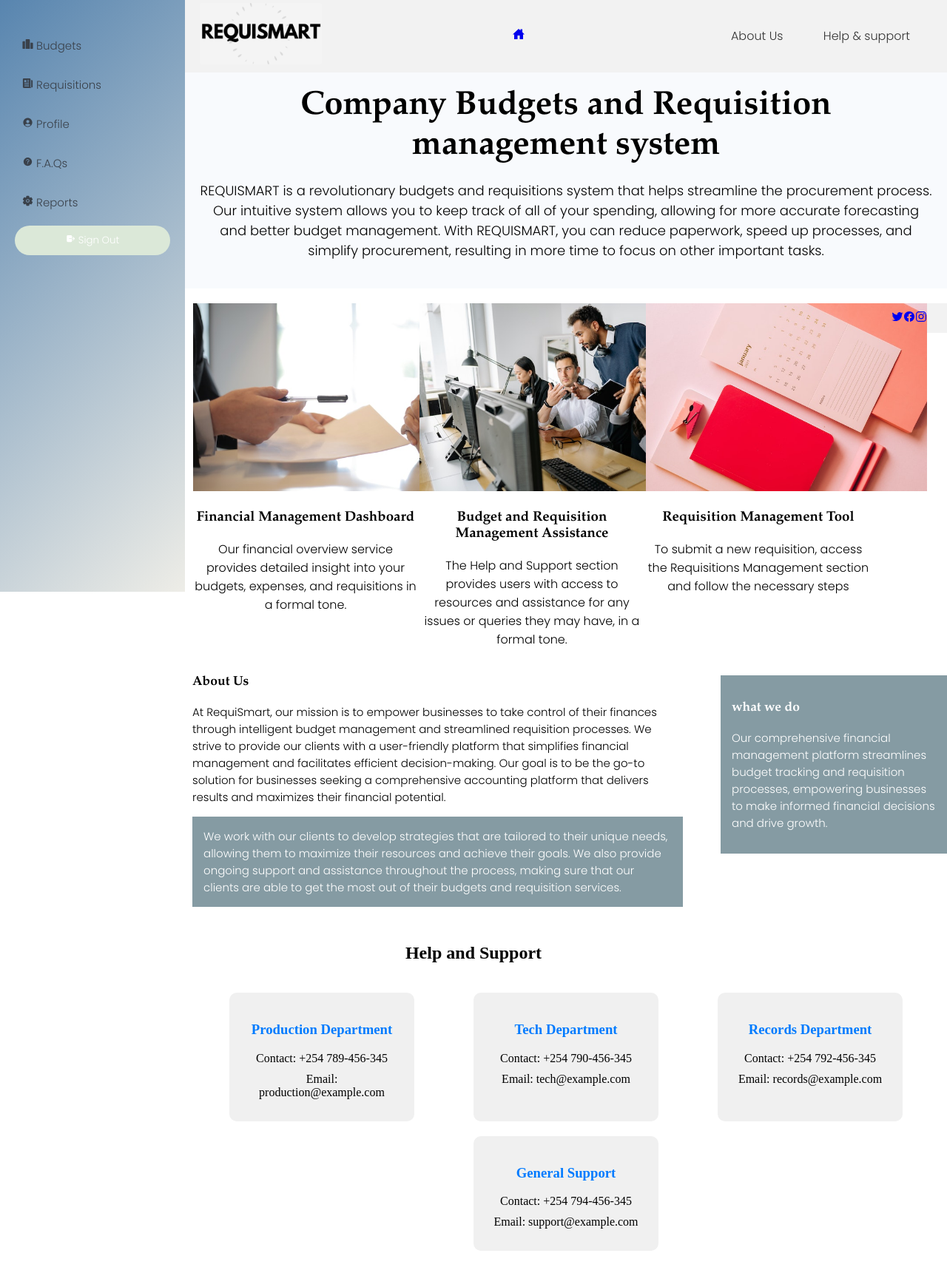
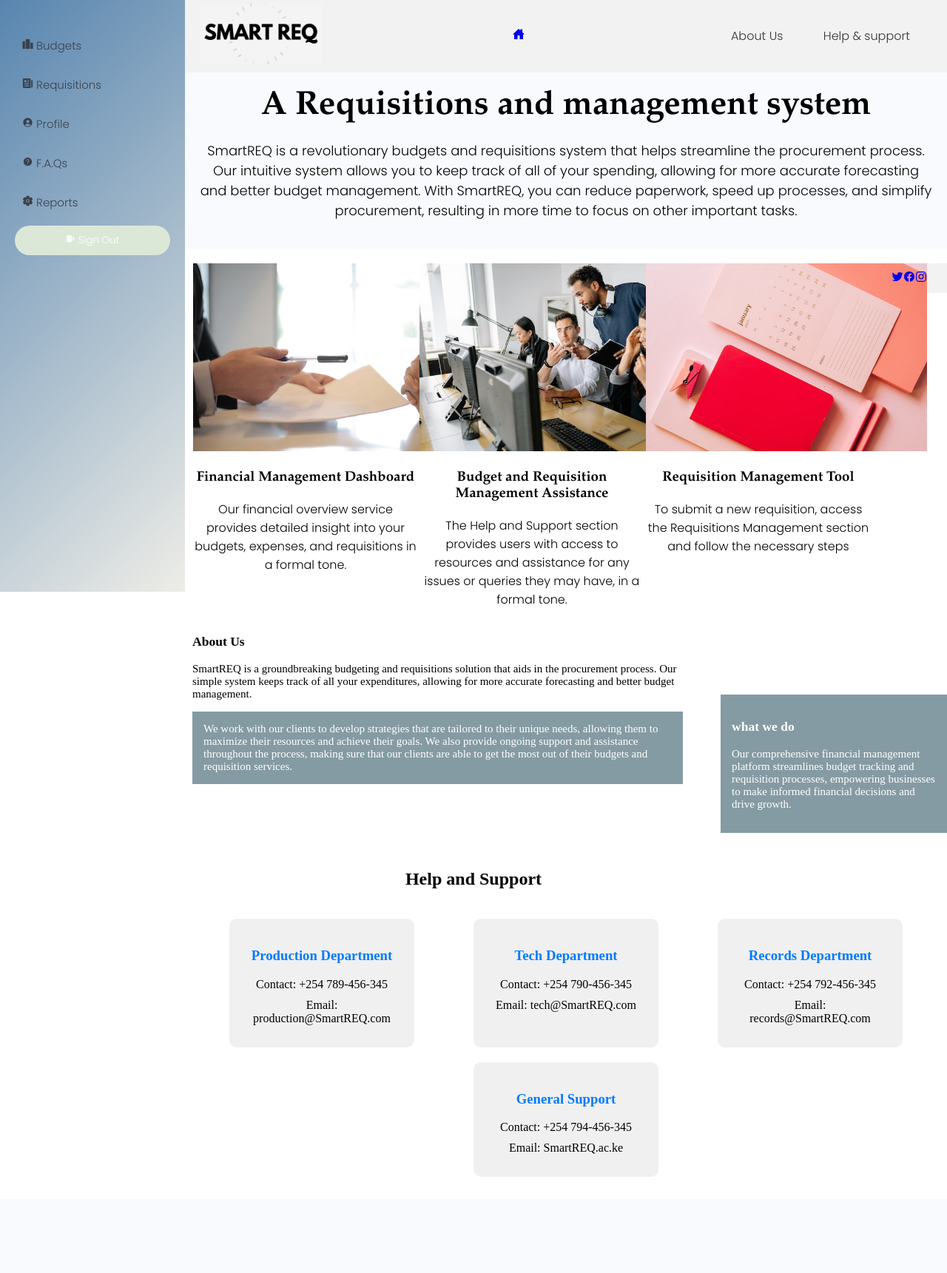
Before and after one commit to karanja7/requisitions, a PHP site: page /home.php in a window 1280 px wide. Shown: the whole page at 74% size. After the commit the page ends 1591 px from the top, so only its background shows below. Run offline with PHP 8.4, Linux system fonts and the light colour scheme.

Commit message:
final touch

```diff
--- a/F.A.Qs.php
+++ b/F.A.Qs.php
@@ -23,7 +23,7 @@
 </head>
 <body>
     <div class="header">
-        <a href="home.php"><img src="images/SOLNs.png" alt="REQUISMART " class="logo"></a>
+        <a href="home.php"><img src="images/smart REQ logo.png" alt="SmartREQ " class="logo"></a>
         <a href="home.php" ><ion-icon name="home-sharp"></ion-icon></a>
         <nav>
             <a href="#" class="direct"></a>
--- a/budgets.php
+++ b/budgets.php
@@ -64,7 +64,7 @@
 </head>
 <body>
     <div class="header">
-        <a href="home.php"><img src="images/SOLNs.png" alt="REQUISMART " class="logo"></a>
+        <a href="home.php"><img src="images/smart REQ logo.png" alt="SmartREQ " class="logo"></a>
         <a href="home.php" ><ion-icon name="home-sharp"></ion-icon></a>
         <nav>
         <a href="#main" class="direct"></a>
--- a/edit_requisition.php
+++ b/edit_requisition.php
@@ -73,7 +73,7 @@
 </head>
 <body>
     <div class="reqpageheader">
-        <a href="home.php"><img src="images/SOLNs.png" alt="REQUISMART " class="logo"></a>
+        <a href="home.php"><img src="images/smart REQ logo.png" alt="SmartREQ " class="logo"></a>
         <a href="home.php" ><ion-icon name="home-sharp"></ion-icon></a>
         <nav>
 
--- a/home.css
+++ b/home.css
@@ -164,7 +164,7 @@
   width: 380px;
 }
 #main .container{
-  font-family: 'palatino';
+  font-family: 'palatino' sans-serif;
   font-size: 15px;
   margin-left: 260px;
 
@@ -181,7 +181,7 @@
 aside#sidebar{
   float: right;
   width: 30%;
-  margin-top: 10px;
+  margin-top: 90px;
 }
 
 article#main-col{
@@ -190,11 +190,13 @@
 
 }
 #help-support {
+  font-family: 'palatino' sans-serif;
   float: left;
   padding: 20px;
 }
 
 #help-support h2 {
+  font-family: 'palatino' sans-serif;
   text-align: center;
   margin-bottom: 30px;
 }
--- a/home.php
+++ b/home.php
@@ -18,7 +18,7 @@
 <head>
     <meta charset="UTF-8">
     <meta name="viewport" content="width=device-width, initial-scale=1.0">
-    <title>REQUISMART Dashboard | welcome</title>
+    <title>SmartREQ Dashboard | welcome</title>
     <link rel="stylesheet" type="text/css" href="home.css">
     <script src="loginscript.js"></script>
     <link rel="preconnect" href="https://fonts.googleapis.com">
@@ -27,7 +27,7 @@
 </head>
 <body>
     <div class="header">
-        <a href="home.php"><img src="images/SOLNs.png" alt="REQUISMART " class="logo"></a>
+        <a href="home.php"><img src="images/smart REQ logo.png" alt="SmartREQ " class="logo"></a>
         <a href="home.php" ><ion-icon name="home-sharp"></ion-icon></a>
         <nav>
             <a href="#main" class="direct">About Us</a>
@@ -60,8 +60,8 @@
 
     <section id="showcase">
     <div class="home-main-content">
-        <h1>Company Budgets and Requisition management system</h1>
-        <p>REQUISMART is a revolutionary budgets and requisitions system that helps streamline the procurement process. Our intuitive system allows you to keep track of all of your spending, allowing for more accurate forecasting and better budget management. With REQUISMART, you can reduce paperwork, speed up processes, and simplify procurement, resulting in more time to focus on other important tasks.</p>
+        <h1>A Requisitions and management system</h1>
+        <p>SmartREQ is a revolutionary budgets and requisitions system that helps streamline the procurement process. Our intuitive system allows you to keep track of all of your spending, allowing for more accurate forecasting and better budget management. With SmartREQ, you can reduce paperwork, speed up processes, and simplify procurement, resulting in more time to focus on other important tasks.</p>
         </div>
     </section>
 
@@ -94,7 +94,7 @@
                 <article id="main-col">
                     <h1 class="page-title"> About Us</h1>
                     <p>
-                        At RequiSmart, our mission is to empower businesses to take control of their finances through intelligent budget management and streamlined requisition processes. We strive to provide our clients with a user-friendly platform that simplifies financial management and facilitates efficient decision-making. Our goal is to be the go-to solution for businesses seeking a comprehensive accounting platform that delivers results and maximizes their financial potential.
+                    SmartREQ is a groundbreaking budgeting and requisitions solution that aids in the procurement process. Our simple system keeps track of all your expenditures, allowing for more accurate forecasting and better budget management.
                     </p>
                     <p class="dark">
                         We work with our clients to develop strategies that are tailored to their unique needs, allowing them to maximize their resources and achieve their goals. We also provide ongoing support and assistance throughout the process, making sure that our clients are able to get the most out of their budgets and requisition services.
@@ -117,22 +117,22 @@
             <div class="contact">
                 <h3>Production Department</h3>
                 <p>Contact: +254 789-456-345</p>
-                <p>Email: production@example.com</p>
+                <p>Email: production@SmartREQ.com</p>
             </div>
             <div class="contact">
                 <h3>Tech Department</h3>
                 <p>Contact: +254 790-456-345</p>
-                <p>Email: tech@example.com</p>
+                <p>Email: tech@SmartREQ.com</p>
             </div>
             <div class="contact">
                 <h3>Records Department</h3>
                 <p>Contact: +254 792-456-345</p>
-                <p>Email: records@example.com</p>
+                <p>Email: records@SmartREQ.com</p>
             </div>
             <div class="contact">
                 <h3>General Support</h3>
                 <p>Contact: +254 794-456-345</p>
-                <p>Email: support@example.com</p>
+                <p>Email: SmartREQ.ac.ke</p>
             </div>
     </div>
     </section>
--- a/myprofile.php
+++ b/myprofile.php
@@ -47,7 +47,7 @@
 </head>
 <body>
     <div class="header">
-        <a href="home.php"><img src="images/SOLNs.png" alt="REQUISMART " class="logo"></a>
+        <a href="home.php"><img src="images/smart REQ logo.png" alt="SmartREQ " class="logo"></a>
         <a href="home.php" ><ion-icon name="home-sharp"></ion-icon></a>
         <nav>
 
--- a/reports.php
+++ b/reports.php
@@ -90,7 +90,7 @@
 </head>
 <body>
     <div class="header">
-        <a href="home.php"><img src="images/SOLNs.png" alt="REQUISMART " class="logo"></a>
+        <a href="home.php"><img src="images/smart REQ logo.png" alt="SmartREQ " class="logo"></a>
         <a href="home.php" ><ion-icon name="home-sharp"></ion-icon></a>
         <nav>
 
--- a/requisition_list.php
+++ b/requisition_list.php
@@ -82,7 +82,7 @@
 </head>
 <body>
 <div class="reqpageheader">
-        <a href="home.php"><img src="images/SOLNs.png" alt="REQUISMART " class="logo"></a>
+        <a href="home.php"><img src="images/smart REQ logo.png" alt="SmartREQ " class="logo"></a>
         <a href="home.php" ><ion-icon name="home-sharp"></ion-icon></a>
         <nav>
 
```
Also changed, not shown: fetch_requisition_data.php (+15 -7 lines), login.php (+4 -5 lines), requisitions.php (+2 -5 lines).
